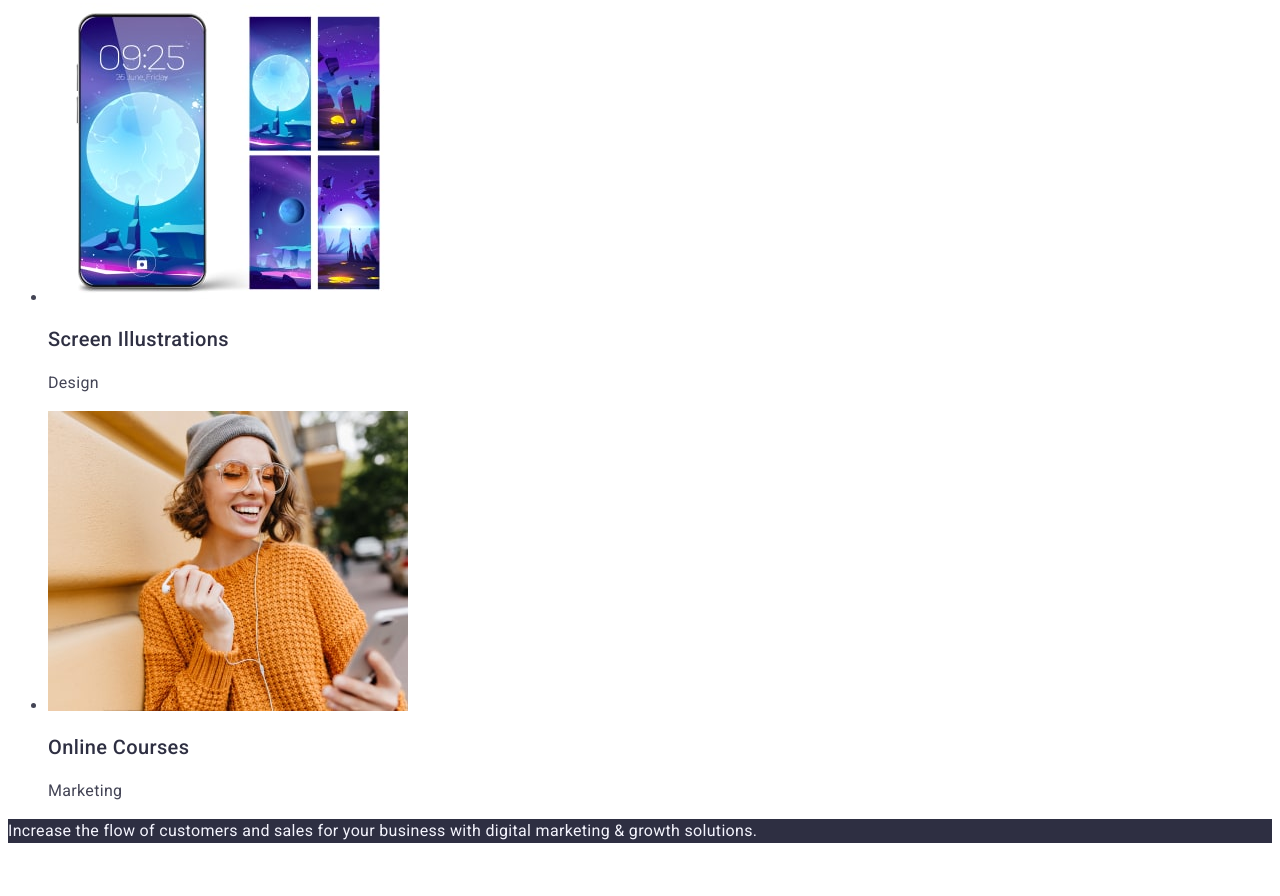
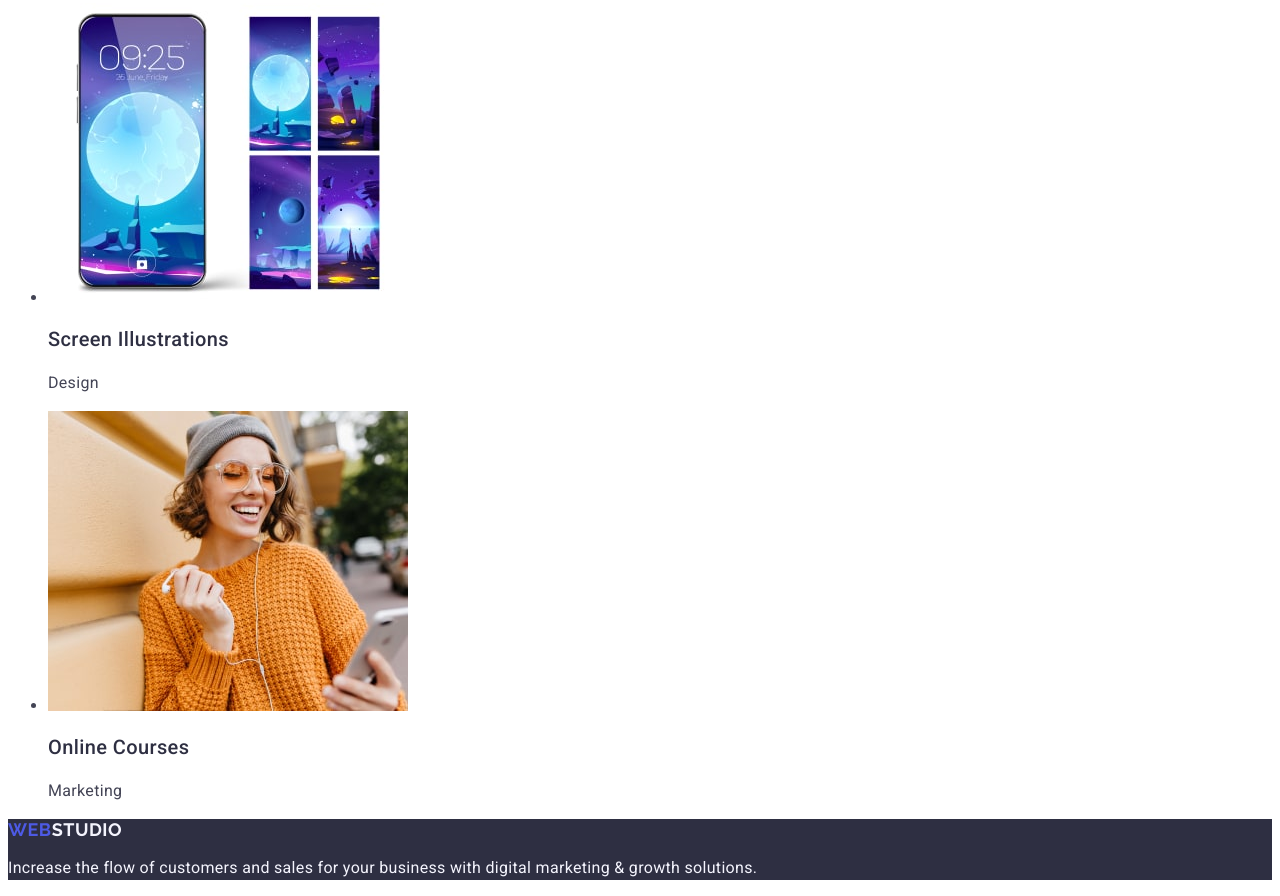
Before and after one commit to RuBiX35499/goit-markup-hw-02, a plain HTML site: page index.html in a window 1280 px wide. Shown: the part 4048-4944 px from the top of the page. Before the commit the page ends 4907 px from the top, so only its background shows below. Drawn offline with Linux system fonts and the light colour scheme.

Commit message:
Second_commit

```diff
--- a/css/style.css
+++ b/css/style.css
@@ -160,3 +160,15 @@ footer{
     letter-spacing: 0.02em;
     color:#F4F4FD;
 }
+.footer-logo{
+    font-family: "Raleway", sans-serif;
+    font-weight: 700;
+    font-size: 18px;
+    line-height: 1.17;
+    letter-spacing: 0.03em;
+    text-transform: uppercase ;
+    color:#4d5ae5;
+}
+.accent-footer{
+    color:#f4f4fd;
+}
--- a/index.html
+++ b/index.html
@@ -139,6 +139,7 @@
             </section>
     </main>
     <footer class="footer">
+        <a href="./index.html" class="footer-logo">Web<span class="accent-footer">Studio</span></a>
         <p class="footer-description">Increase the flow of customers and sales for your business with digital marketing & growth solutions.</p>
     </footer>
 </body>
```
